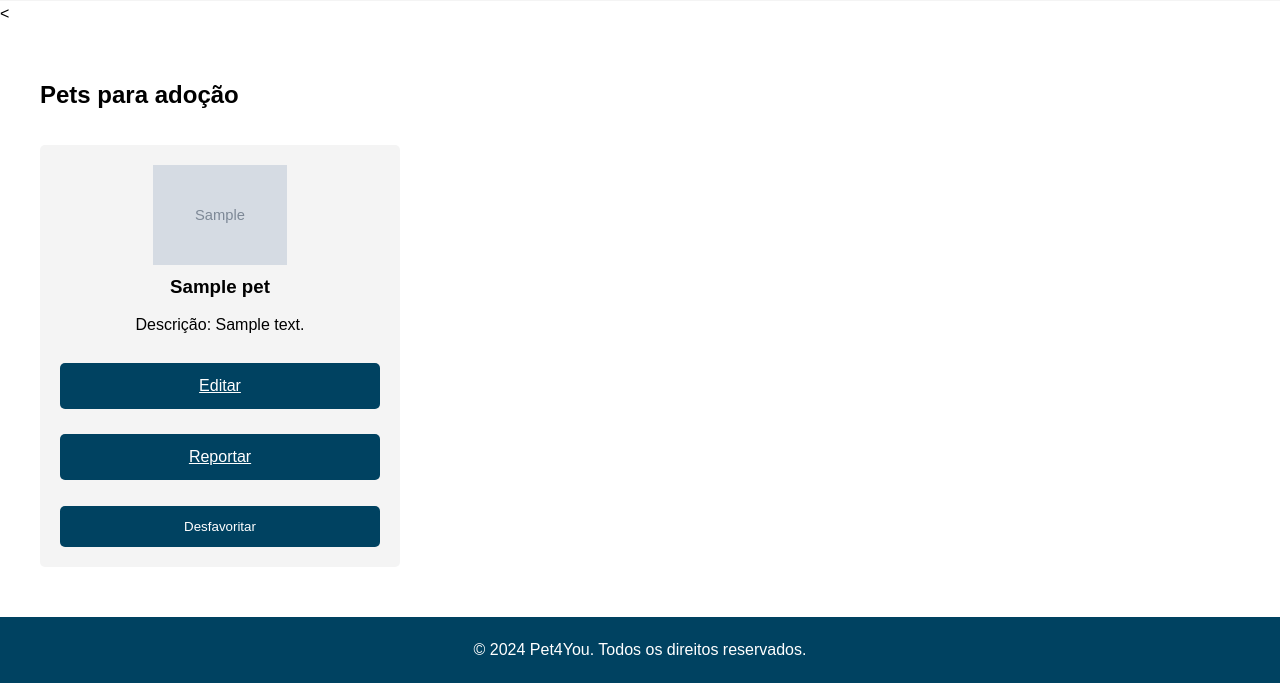
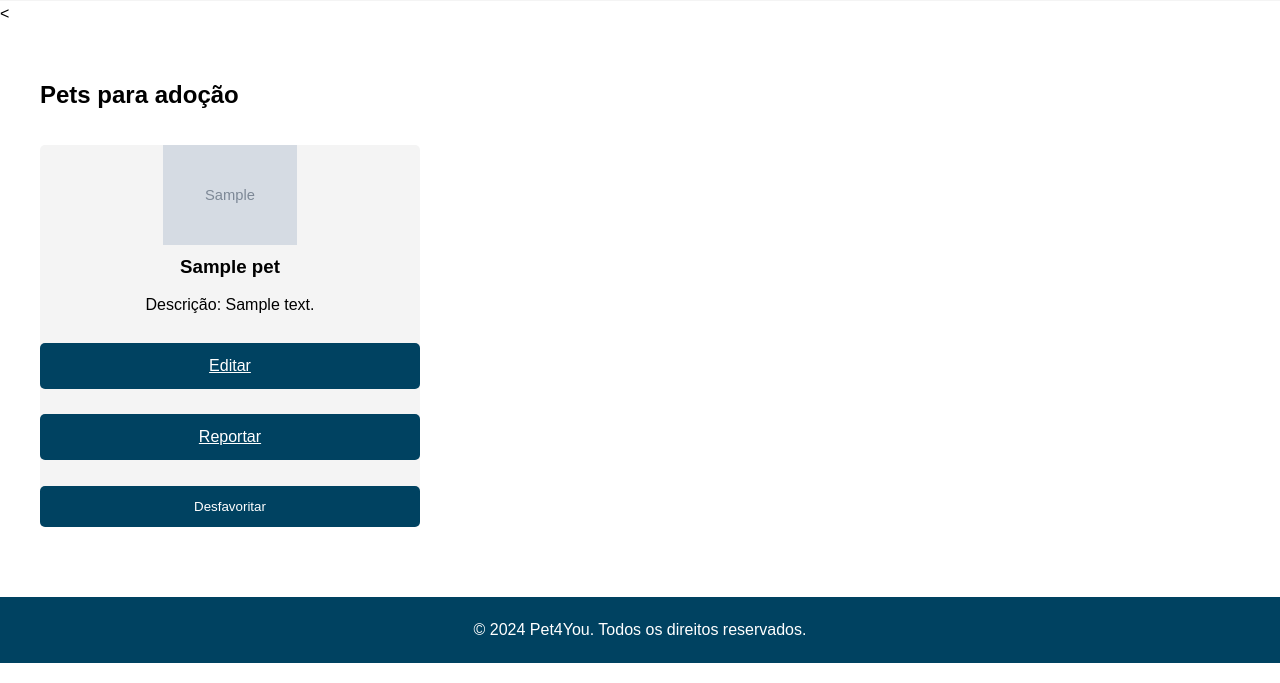
Before and after one commit to antonioz2022/ProjetoFDS, a Django app: page /pet4you_app/ in a window 1280 px wide. Shown: the part 469-1152 px from the top of the page. Run offline with Django 5.2, Linux system fonts and the light colour scheme; tables that the repository leaves empty hold one stand-in row (values such as "Sample post"); grey boxes marked "Sample" are stand-in pictures; parts of the project's set-up code (start-up, migrations or seed data) failed here and were passed over.

Commit message:
Changes home

```diff
--- a/pet4you_app/static/css/styles.css
+++ b/pet4you_app/static/css/styles.css
@@ -255,16 +255,17 @@
 
 .services {
   display: flex;
+  flex-wrap: wrap;
   justify-content: space-between;
   margin-top: 30px;
 }
 
 .service {
-  flex-basis: 30%;
-  padding: 20px;
+  flex-basis: calc(33.33% - 20px);
   background-color: #f4f4f4;
   border-radius: 5px;
   text-align: center;
+  margin-bottom: 20px;
 }
 
 .service h3 {
```
